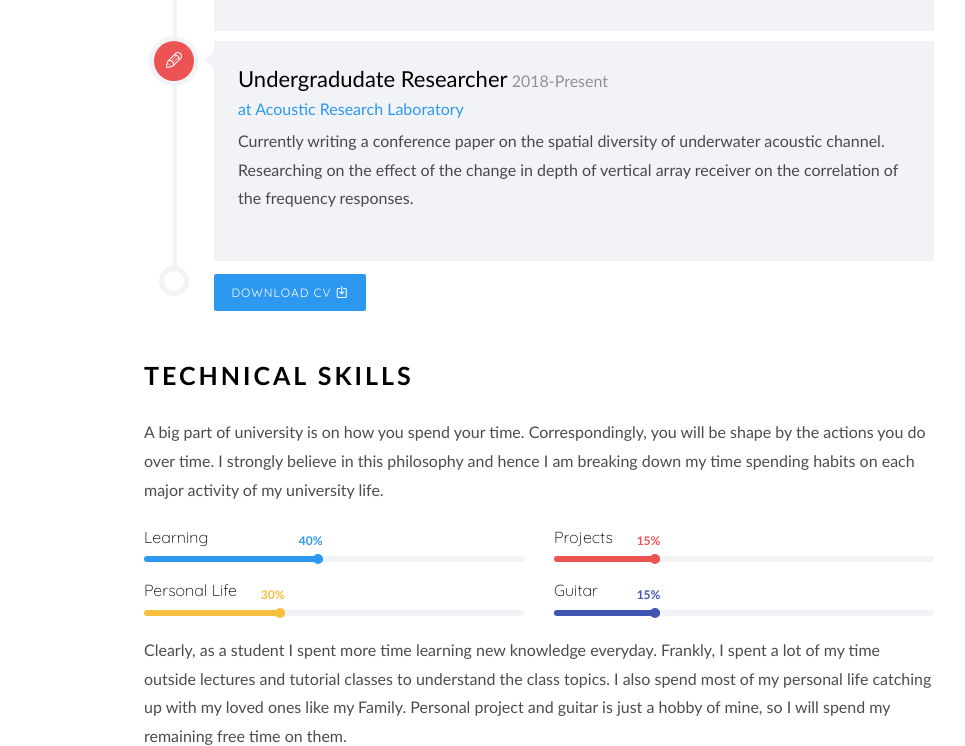
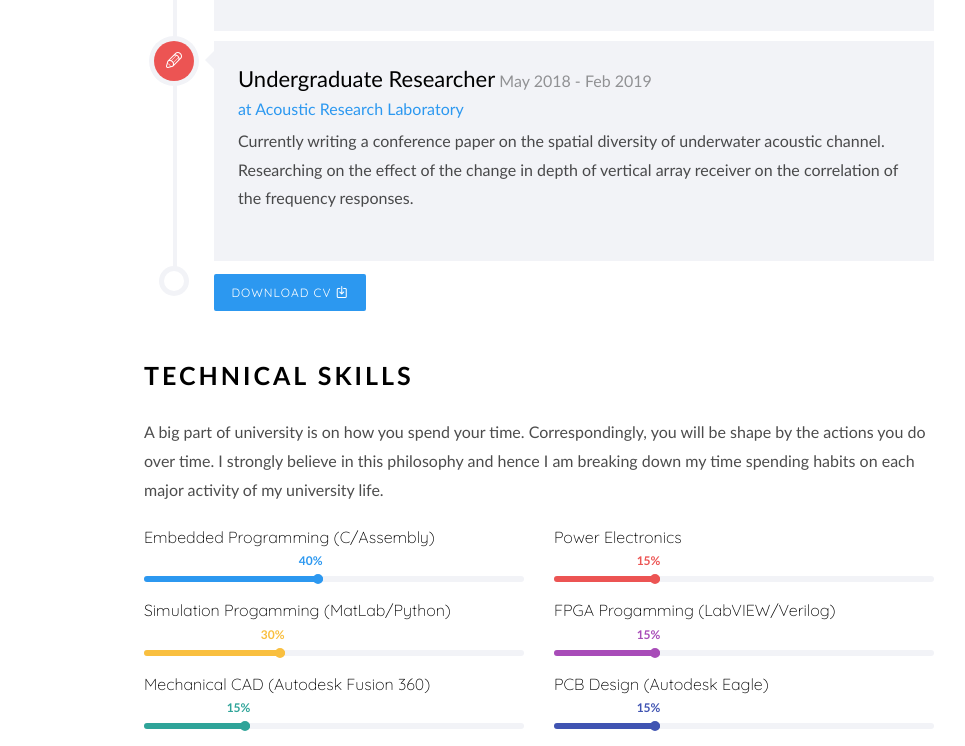
Before and after one commit to rickyviank/rickyviank.github.io, a plain HTML site: page index.html in a window 1280 px wide. Shown: the part 532-1278 px from the top of the page, 251-1216 px from the left. Drawn offline with Linux system fonts and the light colour scheme; files whose address does not match are found by name; a web font is replaced by a local one.

Commit message:
style change v3

```diff
--- a/css/style.css
+++ b/css/style.css
@@ -755,7 +755,7 @@ body.offcanvas {
 .progress-wrap h3 {
   font-size: 16px;
   font-family: "Quicksand", Arial, sans-serif;
-  margin-bottom: 10px; }
+  margin-bottom: 30px; }
 
 .progress {
   height: 6px;
--- a/index.html
+++ b/index.html
@@ -58,7 +58,7 @@
 			<div class="text-center">
 				<div class="author-img" style="background-image: url(images/about.jpg);"></div>
 				<h1 id="colorlib-logo"><a href="index.html">Ricky Vian Kartolo</a></h1>
-				<span class="position"> Junior Electrical Engineering Student</span>
+				<span class="position"> Embedded System Engineer | Roboticist</span>
 				<!-- <h5> Electrical Engineering Junior Year</h3> -->
 			</div>
 			<nav id="colorlib-main-menu" role="navigation" class="navbar">
@@ -197,7 +197,7 @@
 					               </div>
 
 					               <div class="timeline-label">
-					                  <h2>RF Hardware Engineer <span> 2018-Present</span></h2>
+					                  <h2>RF Hardware Engineer <span> Mar 2019 - Present</span></h2>
 					                  	<h4><a href="https://www.transferfi.com/" target="_blank"> at TransferFi</a></h4>
 					                  <p>I will be working on wireless power transfer through the use of RF beamforming technology. My job scope is to design the architecture of the phased-array transceiver module.</p>
 					               </div>
@@ -211,7 +211,7 @@
 					                  <i class="icon-pen2"></i>
 					               </div>
 					               <div class="timeline-label">
-					               	<h2>Undergradudate Researcher<span> 2018-Present</span></h2>
+					               	<h2>Undergraduate Researcher<span> May 2018 - Feb 2019</span></h2>
 					               		<h4><a href="https://www.tmsi.nus.edu.sg/acoustic-research-lab/" target="_blank"> at Acoustic Research Laboratory</a> </h4>
 					                  <p>Currently writing a conference paper on the spatial diversity of  underwater acoustic channel. Researching on the effect of the change in depth of vertical array receiver on the correlation of the frequency responses.</p>
 					               </div>
@@ -249,7 +249,7 @@
 						</div>
 						<div class="col-md-6 animate-box" data-animate-effect="fadeInLeft">
 							<div class="progress-wrap">
-								<h3>Learning</h3>
+								<h3>Embedded Programming (C/Assembly)</h3>
 								<div class="progress">
 								 	<div class="progress-bar color-1" role="progressbar" aria-valuenow="30"
 								  	aria-valuemin="0" aria-valuemax="100" style="width:47%">
@@ -260,7 +260,7 @@
 						</div>
 						<div class="col-md-6 animate-box" data-animate-effect="fadeInRight">
 							<div class="progress-wrap">
-								<h3>Projects</h3>
+								<h3>Power Electronics</h3>
 								<div class="progress">
 								 	<div class="progress-bar color-2" role="progressbar" aria-valuenow="10"
 								  	aria-valuemin="0" aria-valuemax="100" style="width:28%">
@@ -271,7 +271,7 @@
 						</div>
 						<div class="col-md-6 animate-box" data-animate-effect="fadeInLeft">
 							<div class="progress-wrap">
-								<h3>Personal Life</h3>
+								<h3>Simulation Progamming (MatLab/Python)</h3>
 								<div class="progress">
 								 	<div class="progress-bar color-3" role="progressbar" aria-valuenow="30"
 								  	aria-valuemin="0" aria-valuemax="100" style="width:37%">
@@ -282,7 +282,29 @@
 						</div>
 						<div class="col-md-6 animate-box" data-animate-effect="fadeInRight">
 							<div class="progress-wrap">
-								<h3>Guitar</h3>
+								<h3>FPGA Progamming (LabVIEW/Verilog)</h3>
+								<div class="progress">
+								 	<div class="progress-bar color-4" role="progressbar" aria-valuenow="10"
+								  	aria-valuemin="0" aria-valuemax="100" style="width:28%">
+								    <span>15%</span>
+								  	</div>
+								</div>
+							</div>
+						</div>
+						<div class="col-md-6 animate-box" data-animate-effect="fadeInLeft">
+							<div class="progress-wrap">
+								<h3>Mechanical CAD (Autodesk Fusion 360)</h3>
+								<div class="progress">
+								 	<div class="progress-bar color-5" role="progressbar" aria-valuenow="30"
+								  	aria-valuemin="0" aria-valuemax="100" style="width:28%">
+								    <span>15%</span>
+								  	</div>
+								</div>
+							</div>
+						</div>
+						<div class="col-md-6 animate-box" data-animate-effect="fadeInRight">
+							<div class="progress-wrap">
+								<h3>PCB Design (Autodesk Eagle)</h3>
 								<div class="progress">
 								 	<div class="progress-bar color-6" role="progressbar" aria-valuenow="10"
 								  	aria-valuemin="0" aria-valuemax="100" style="width:28%">
```
Also changed, not shown: 1 other file.
